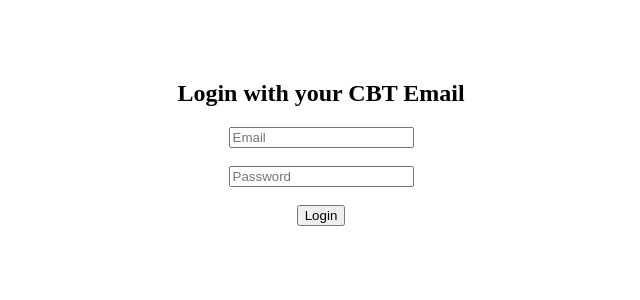
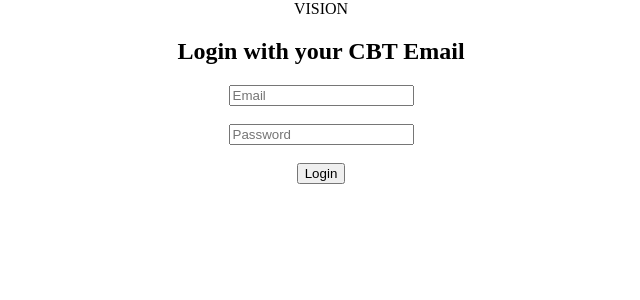
Before and after one commit to CBT-IT/Vision-frontend, a React (Create React App) app in the folder vision/: page / in a window 1280 px wide. Shown: the top 300 px of the page, without its empty margins (319-959 px from the left). Built offline with nearby package versions, Linux system fonts and the light colour scheme.

Commit message:
Update: Login Screen

```diff
--- a/vision/src/pages/Login.js
+++ b/vision/src/pages/Login.js
@@ -2,6 +2,7 @@ import React, { useState } from "react";
 import { signInWithEmailAndPassword } from "firebase/auth";
 import { auth } from "../auth/firebaseConfig";
 import { useNavigate } from "react-router-dom";
+import "../pages/styles/login.css";
 
 export default function Login() {
   const navigate = useNavigate();
@@ -25,7 +26,11 @@ export default function Login() {
   };
 
   return (
-    <div style={{ textAlign: "center", marginTop: 80 }}>
+    <div>
+      <div className="header">
+        <div>VISION</div>
+      </div>
+      <div className="login-container">
         <h2>Login with your CBT Email</h2>
         <form onSubmit={handleLogin}>
           <input
@@ -48,5 +53,6 @@ export default function Login() {
           {error && <p style={{ color: "red" }}>{error}</p>}
         </form>
       </div>
+    </div>
   );
 }
--- /dev/null
+++ b/vision/src/pages/styles/login.css
@@ -0,0 +1,14 @@
+body {
+  margin: 0;
+  display: flex;
+  flex-direction: column;
+  align-items: center;
+  justify-content: center;
+  text-align: center;
+}
+.login-container {
+  display: flex;
+  flex-direction: column;
+  align-content: center;
+  justify-content: center;
+}
```
Lines whose indentation alone changed are shown as unchanged.
